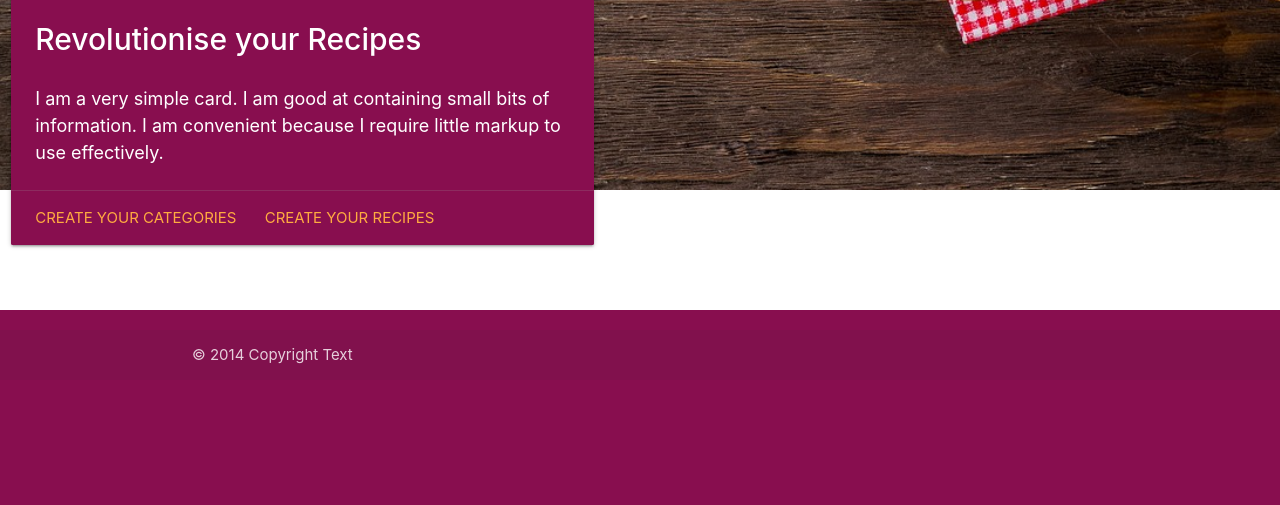
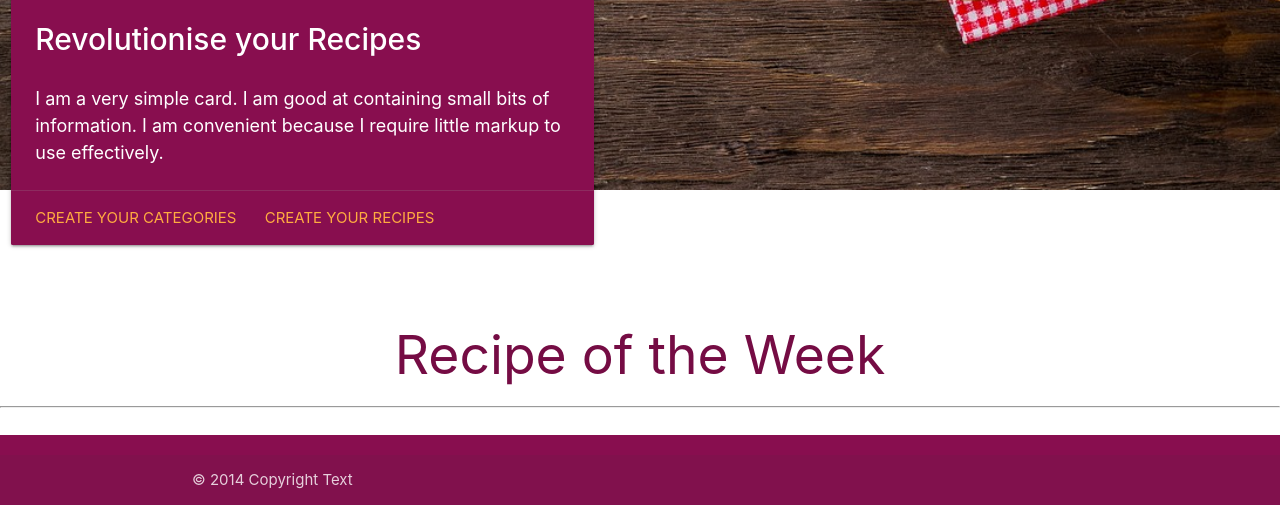
Before and after one commit to CassJBeckford/RecipeRevolution-mp3, a Flask app: page / in a window 1280 px wide; the page is wider, and only the part inside the window is pictured. Shown: the part 574-1079 px from the top of that part. Before the commit the page ends 938 px from the top of that part, so only its background shows below. Run offline with Flask 3, Linux system fonts and the light colour scheme.

Commit message:
add recipe of the week section

```diff
--- a/recipes/templates/home.html
+++ b/recipes/templates/home.html
@@ -21,4 +21,12 @@
 
         </div>
     </div>
+
+    <!-- Recipe of the week-->
+     <div class="row">
+        <div>
+            <h2 class="center-align">Recipe of the Week</h2>
+            <hr>
+        </div>
+    </div>
 {% endblock %}
```
